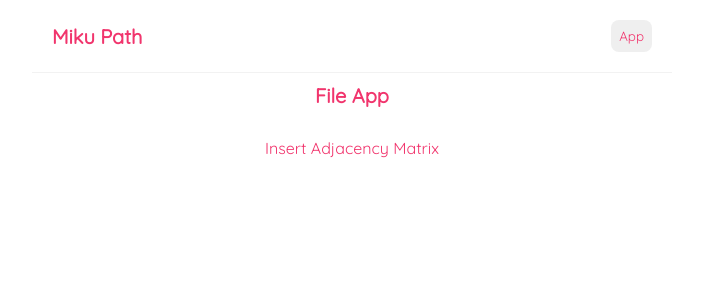
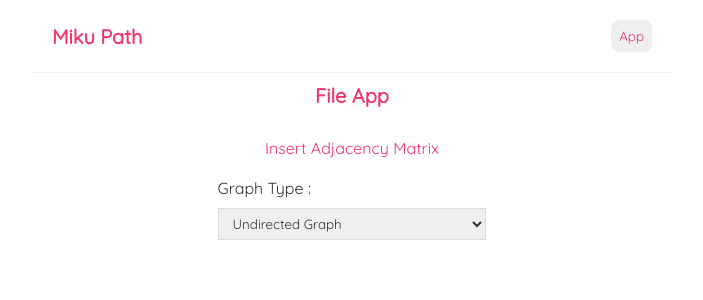
Before and after one commit to Enliven26/Tucil3_13521137_13521148, a React (Create React App) app in the folder src/: page /app/using-file in a window 1280 px wide. Shown: the top 300 px of the page, without its empty margins (288-991 px from the left). Built offline with nearby package versions, Linux system fonts and the light colour scheme.

Commit message:
add graph type selection

```diff
--- a/src/src/Components/ConfigMap.js
+++ b/src/src/Components/ConfigMap.js
@@ -3,7 +3,7 @@ import { useState, useMemo, useEffect } from "react";
 import { v4 as uuid } from 'uuid';
 
 
-const ConfigMap = ({adjacencyMatrix, names, solution}) => {
+const ConfigMap = ({adjacencyMatrix, names, solution, isDirected}) => {
 
     const [windowWidth, setWidth] = useState(window.innerWidth);
 
@@ -62,15 +62,19 @@ const ConfigMap = ({adjacencyMatrix, names, solution}) => {
                 labelHighlightBold: false,
                 shape: "circle",
             })
-            for (var j = i+1; j < nodeCount; j++)
+            for (var j = 0; j < nodeCount; j++)
             {
+                if (i === j) continue;
+                if (!isDirected && j < i) continue;
+
+
                 if (adjacencyMatrix[i][j].toUpperCase() !== "X")
                 {
                     const tempEdge = {
                         from: i,
                         to: j,
                         arrows: {
-                            to: false,
+                            to: isDirected,
                         },
                         label: adjacencyMatrix[i][j],
                         physics: false,
@@ -81,6 +85,7 @@ const ConfigMap = ({adjacencyMatrix, names, solution}) => {
                         font: font,
                         labelHighlightBold: false,
                         selectionWidth: 0,
+                        smooth: {enabled: isDirected? true : false,  type: 'curvedCW', roundness: 0.2}
                     }
 
                     var secondSolutionIndex = -1;
@@ -114,7 +119,7 @@ const ConfigMap = ({adjacencyMatrix, names, solution}) => {
 
             setGraph(tempGraph)
         }
-    }, [adjacencyMatrix, nodeCount, names, solution, windowWidth])
+    }, [adjacencyMatrix, nodeCount, names, solution, windowWidth, isDirected])
 
     const graphKey = useMemo(uuid, [graph, adjacencyMatrix, solution])
 
--- a/src/src/Components/FileProgram.js
+++ b/src/src/Components/FileProgram.js
@@ -1,4 +1,4 @@
-import { useState, useRef, useEffect } from "react";
+import { useState } from "react";
 import ConfigMap from "./ConfigMap";
 import { UniformCostSearch } from "../Algorithms/PathFinding";
 
@@ -12,6 +12,7 @@ const FileProgram = ({setLoading, showPopUp}) => {
     const [names, setNames] = useState(null);
     const [solution, setSolution] = useState(null);
     const [algorithm, setAlgorithm] = useState(0);
+    const [isDirected, setDirected] = useState(false);
 
     // handlers
     const handleConfigFileInput = async (event) => {
@@ -22,7 +23,7 @@ const FileProgram = ({setLoading, showPopUp}) => {
         {
             setLoading(true);
 
-            var res = await readFile(event.target.files[0], isConfigFileValid)
+            var res = await readFile({file: event.target.files[0], validationFunction: isConfigFileValid})
 
             if (res.success) {
                 setSolution(null);
@@ -46,14 +47,14 @@ const FileProgram = ({setLoading, showPopUp}) => {
         if (event.target.files[0] !== undefined)
         {
             setLoading(true);
-            var res = await readFile(event.target.files[0], isNameFileValid)
+            var res = await readFile({file: event.target.files[0], validationFunction: isNameFileValid})
 
             if (res.success) {
-                setNames(res.data)
+                setNames(res.data);
             }
 
             else {
-                showPopUp({title:"File Configuration Error", message:res.msg})
+                showPopUp({title:"File Configuration Error", message:res.msg});
             }
             setLoading(false);
         }
@@ -65,11 +66,34 @@ const FileProgram = ({setLoading, showPopUp}) => {
 
     }
 
-    const isConfigFileValid = (lines) => {
+    const handleGraphTypeChange = async (event) => {
+        const value = parseInt(event.target.value);
+
+        event.preventDefault();
+        if (configFile)
+        {
+
+            const res = await readFile({file: configFile, validationFunction: isConfigFileValid, graphType: value});
+
+            setLoading(false);
+
+            if (!res.success)
+            {
+                showPopUp({title:"Graph Type Change Error", message:res.msg});
+                return;
+            }
+        }
+
+        setDirected(value? true : false);
+    }
+
+    const isConfigFileValid = ({lines, graphType}) => {
         if (!lines || lines.length === 0 || lines[0].length === 0) return {"success": false, "msg": "Configuration file is empty!"}
 
+        if (graphType === undefined) {
+            graphType = isDirected;
+        }
         const matrix = lines.map((line) => line.split(/\s+/))
-
         const row = matrix.length
         const column = matrix[0].length
 
@@ -99,9 +123,9 @@ const FileProgram = ({setLoading, showPopUp}) => {
         {
             for (var k = 0; k < column; k++)
             {
-                if (matrix[j][k] !== matrix[k][j])
+                if (!graphType && matrix[j][k] !== matrix[k][j])
                     return {"success": false,
-                        "msg": "Adjancency matrix should be symetric!"}
+                        "msg": "Adjancency matrix for undirected graph should be symetric! (Change graph-type choice if it is intended)"}
 
                 if (j === k && parseInt(matrix[j][k]) !== 0)
                     return {"success": false,
@@ -112,7 +136,7 @@ const FileProgram = ({setLoading, showPopUp}) => {
         return {"success": true, "msg": "Configuration File is valid", "data": matrix};
     }
 
-    const isNameFileValid = (lines) => {
+    const isNameFileValid = ({lines}) => {
 
         if (!lines || lines.length === 0 || lines[0].length === 0) return {"success": false, "msg": "Name file is empty!"}
 
@@ -128,7 +152,16 @@ const FileProgram = ({setLoading, showPopUp}) => {
         return {"success": true, "msg": "Name File is valid", "data": lines};
     }
 
-    const readFile = async (file, validationFunction) => {
+    const isCoordinateFileValid = (lines) => {
+
+        return {"success": true, "msg": "Name File is valid", "data": lines};
+    }
+
+    const readFile = async ({file, validationFunction, graphType}) => {
+
+        if (graphType === undefined) {
+            graphType = isDirected;
+        }
 
         var lines = await new Promise((resolve) => {
             const reader = new FileReader()
@@ -140,7 +173,7 @@ const FileProgram = ({setLoading, showPopUp}) => {
             reader.readAsText(file)
         })
 
-        return validationFunction(lines)
+        return validationFunction({lines: lines, graphType: graphType})
 
     }
 
@@ -148,7 +181,7 @@ const FileProgram = ({setLoading, showPopUp}) => {
         <div className='program'>
             <h2>File App</h2>
 
-            {configFile && adjMatrix && <ConfigMap adjacencyMatrix={adjMatrix} names={names} solution={solution}/>}
+            {configFile && adjMatrix && <ConfigMap adjacencyMatrix={adjMatrix} names={names} solution={solution} isDirected={isDirected}/>}
 
             <form>
                 <label className="inputFileLabel">
@@ -174,9 +207,23 @@ const FileProgram = ({setLoading, showPopUp}) => {
                         ></input>
                     </label>
                 }
+
+                <label>Graph Type :</label>
+                    <select value={isDirected? 1 : 0} onChange={handleGraphTypeChange}>
+
+                        <option value={0}>
+                            Undirected Graph
+                        </option>
+
+                        <option value={1}>
+                            Directed Graph
+                        </option>
+
+                    </select>
+
                 {adjMatrix && <div>
                     <label>Source Node :</label>
-                    <select value={sourceNode} onChange={(e) => {e.preventDefault(); setSourceNode(e.target.value)}}>
+                    <select value={sourceNode} onChange={(e) => {e.preventDefault(); setSourceNode(parseInt(e.target.value))}}>
                         {
                             adjMatrix.map((_, index) => {
                                 return(
@@ -189,7 +236,7 @@ const FileProgram = ({setLoading, showPopUp}) => {
                     </select>
 
                     <label>Target Node :</label>
-                    <select value={targetNode} onChange={(e) => {e.preventDefault(); setTargetNode(e.target.value)}}>
+                    <select value={targetNode} onChange={(e) => {e.preventDefault(); setTargetNode(parseInt(e.target.value))}}>
                         {
                             adjMatrix.map((_, index) => {
                                 return(
@@ -202,7 +249,7 @@ const FileProgram = ({setLoading, showPopUp}) => {
                     </select>
 
                     <label>Algorithm :</label>
-                    <select value={algorithm} onChange={(e) => {e.preventDefault(); setAlgorithm(e.target.value)}}>
+                    <select value={algorithm} onChange={(e) => {e.preventDefault(); setAlgorithm(parseInt(e.target.value))}}>
                             <option value={0}>
                                 Uniform Cost Search
                             </option>
--- a/src/src/Components/GoogleMapProgram.js
+++ b/src/src/Components/GoogleMapProgram.js
@@ -1,4 +1,4 @@
-import { useState, useRef, useEffect } from "react";
+import { useState, useRef } from "react";
 import { GoogleMap, useJsApiLoader, DrawingManager, DirectionsRenderer, InfoWindow } from '@react-google-maps/api';
 import { v4 as uuid } from 'uuid';
 import Readme from "./Readme";
```
